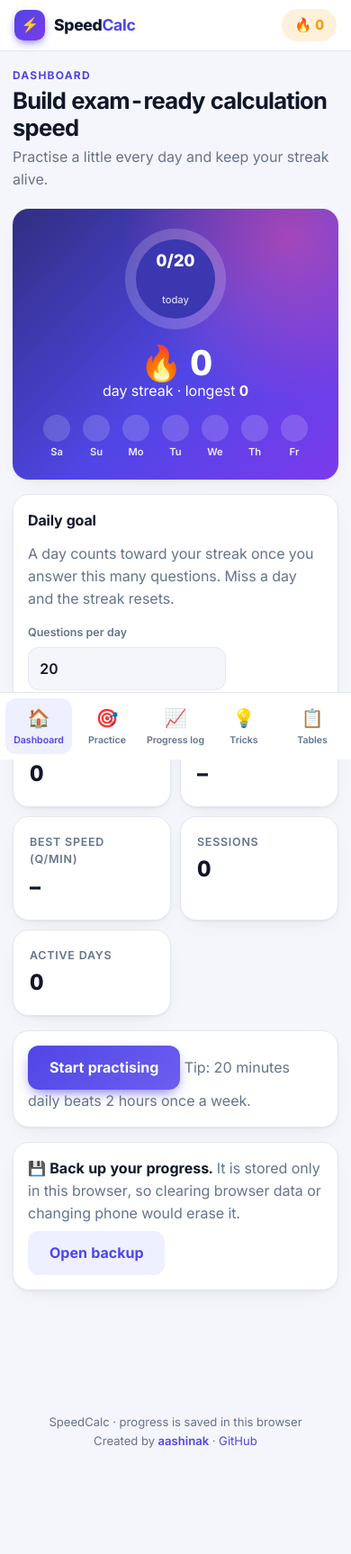
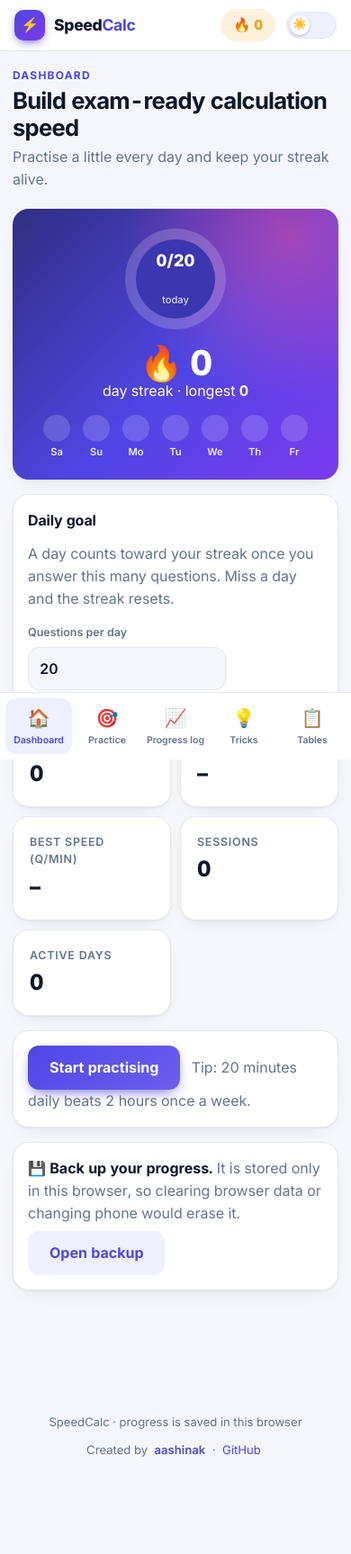
Before and after one commit to aashinak/speedMath, a plain HTML site: page index.html in a window 390 px wide. Shown: the whole page at 90% size. Drawn offline with Linux system fonts and the light colour scheme.

Commit message:
Update index.html

```diff
--- a/index.html
+++ b/index.html
@@ -100,13 +100,21 @@ textarea{font:inherit;font-size:16px;color:var(--tx);background:var(--bg);border
 textarea:focus{outline:none;border-color:var(--ac);box-shadow:0 0 0 4px color-mix(in srgb,var(--ac) 18%,transparent)}
 input[type=file]::file-selector-button{font:inherit;font-weight:700;border:0;border-radius:10px;background:var(--ac2);color:var(--ac);padding:8px 14px;margin-right:12px;cursor:pointer}
 #bk{scroll-margin-top:100px}#bk h4{margin:18px 0 6px;font-size:.95rem}
+.tgl{position:relative;flex:none;width:56px;height:30px;padding:0;border-radius:99px;border:1px solid var(--bd);background:var(--ac2);cursor:pointer;transition:background .2s,border-color .2s}
+.tgl i{position:absolute;top:3px;left:3px;width:22px;height:22px;border-radius:50%;background:var(--card);box-shadow:0 1px 3px rgba(0,0,0,.25);display:grid;place-items:center;font-style:normal;font-size:.8rem;line-height:1;transition:transform .22s cubic-bezier(.4,0,.2,1)}
+.tgl[aria-checked=true] i{transform:translateX(26px)}
+.tgl:focus-visible{outline:2px solid var(--ac);outline-offset:2px}
+.tgl::before{content:"";position:absolute;inset:-8px -6px}
+footer a{display:inline-block;padding:10px 4px}
+.card>p>.btn+.mu{margin-left:8px}
 </style>
+<script>(function(){try{var t=localStorage.getItem("speedcalc_theme");if(t==="dark"||t==="light")document.documentElement.setAttribute("data-theme",t)}catch(e){}})()</script>
 <script>
   window.va = window.va || function () { (window.va.q = window.va.q || []).push(arguments); };
 </script>
 <script defer src="/_vercel/insights/script.js"></script>
 </head><body>
-<header><div class="bar"><div class="logo"><i>⚡</i><span>Speed<b>Calc</b></span></div><div class="fire" id="hFire">🔥 0</div></div>
+<header><div class="bar"><div class="logo"><i>⚡</i><span>Speed<b>Calc</b></span></div><div class="fire" id="hFire">🔥 0</div><button class="tgl" id="themeBtn" type="button" role="switch" aria-checked="false" aria-label="Dark mode" title="Toggle dark mode"><i></i></button></div>
 <nav id="nav"><button data-p="home" class="on">Dashboard</button><button data-p="practice">Practice</button><button data-p="log">Progress log</button><button data-p="tricks">Tricks</button><button data-p="tables">Tables</button></nav></header>
 <main>
 <section id="home" class="on"><div class="ph"><p class="eb">Dashboard</p><h1>Build exam-ready calculation speed</h1><p class="mu" style="margin:0">Practise a little every day and keep your streak alive.</p></div>
@@ -424,5 +432,12 @@ var s=[],c=[];for(i=1;i<=10;i++){s.push([i,i*i,i+10,(i+10)*(i+10),i+20,(i+20)*(i
 tbl("tS",["n","n²","n","n²","n","n²","n","n²"],s);tbl("tC",["n","n³","n","n³"],c);
 var m=[];for(i=11;i<=25;i++){var w=[i];for(var j=1;j<=10;j++)w.push(i*j);m.push(w)}tbl("tM",["×",1,2,3,4,5,6,7,8,9,10],m);
 var al=[];for(i=1;i<=13;i++)al.push([String.fromCharCode(64+i),i,27-i,String.fromCharCode(77+i),i+13,14-i]);tbl("tA",["Letter","From A","From Z","Letter","From A","From Z"],al)})();
+/* THEME */
+(function(){var mq=window.matchMedia?matchMedia("(prefers-color-scheme:dark)"):null,b=$("themeBtn"),mt=document.querySelector('meta[name="theme-color"]');
+function cur(){var t=document.documentElement.getAttribute("data-theme");return t||(mq&&mq.matches?"dark":"light")}
+function paint(){var d=cur()==="dark";b.setAttribute("aria-checked",d?"true":"false");b.firstChild.textContent=d?"🌙":"☀️";if(mt)mt.setAttribute("content",d?"#121831":"#4f46e5")}
+b.onclick=function(){var n=cur()==="dark"?"light":"dark";document.documentElement.setAttribute("data-theme",n);try{localStorage.setItem("speedcalc_theme",n)}catch(e){}paint()};
+if(mq){var f=function(){var s=null;try{s=localStorage.getItem("speedcalc_theme")}catch(e){}if(!s)paint()};mq.addEventListener?mq.addEventListener("change",f):mq.addListener&&mq.addListener(f)}
+paint()})();
 drawPrac();drawHome();
 </script></body></html>
```
